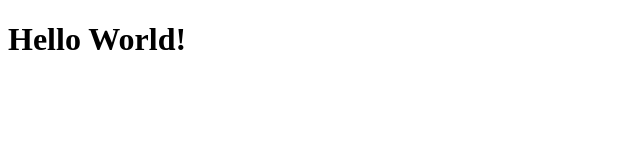
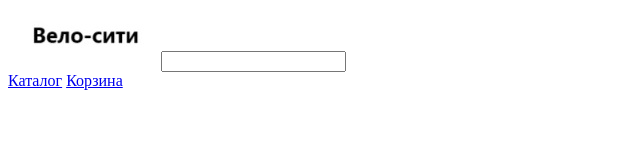
Before and after one commit to DmitrijSergeev/portfolio_native, a plain HTML site: page index.html in a window 1280 px wide. Shown: the whole page, without its empty margins (0-640 px from the left). Drawn offline with Linux system fonts and the light colour scheme.

Commit message:
style_css

```diff
--- a/index.html
+++ b/index.html
@@ -6,10 +6,24 @@
     <title>Portfolio</title>
 </head>
 <body>
+<header class="wrapper">
+    <a href="index.html"></a>
+    <img src="./img/logo.jpg" alt="logo">
+    <label for="search"></label>
+    <input type="search" name="search" id="search">
+    <nav>
+        <a href="#">Каталог</a>
+        <a href="#">Корзина</a>
+    </nav>
+</header>
+<main>
+    <section></section>
+    <section></section>
+    <section></section>
+</main>
+<footer>
 
-<div class="wrapper">
-    <h1>Hello World!</h1>
-</div>
+</footer>
 
 </body>
 </html>
```
Also changed, not shown: img/bike.jpg (added), img/logo.jpg (added).
